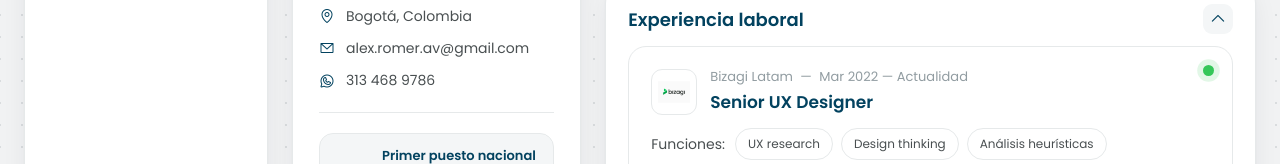
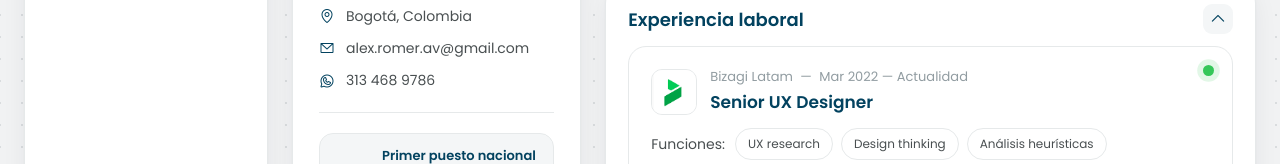
Before and after one commit to ThiagoAlex0919/CurriculumVitae, a Next.js app: page / in a window 1280 px wide. Shown: the part 403-567 px from the top of the page. Built offline with nearby package versions, Linux system fonts and the light colour scheme.

Commit message:
Logos de experiencia cubren todo el contenedor

```diff
--- a/app/globals.css
+++ b/app/globals.css
@@ -1649,8 +1649,8 @@ p {
 .xcard-logo img {
   width: 100%;
   height: 100%;
-  object-fit: contain;
-  padding: 6px;
+  object-fit: cover;
+  padding: 0;
 }
 .xcard-meta {
   font-size: 13px;
```
Also changed, not shown: public/ilustraciones/estacion.png (added), public/logos/empresa-8.png.
